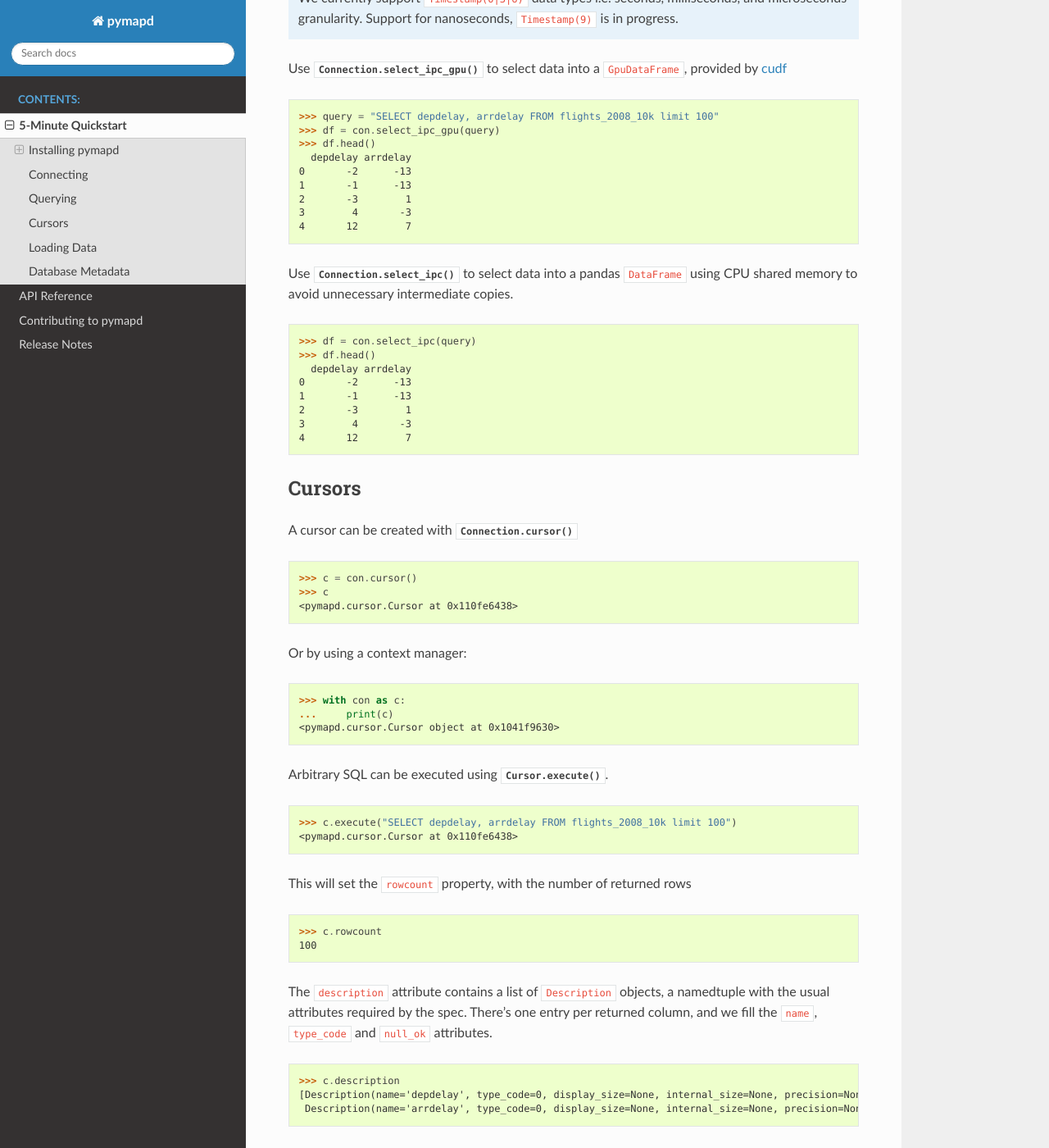
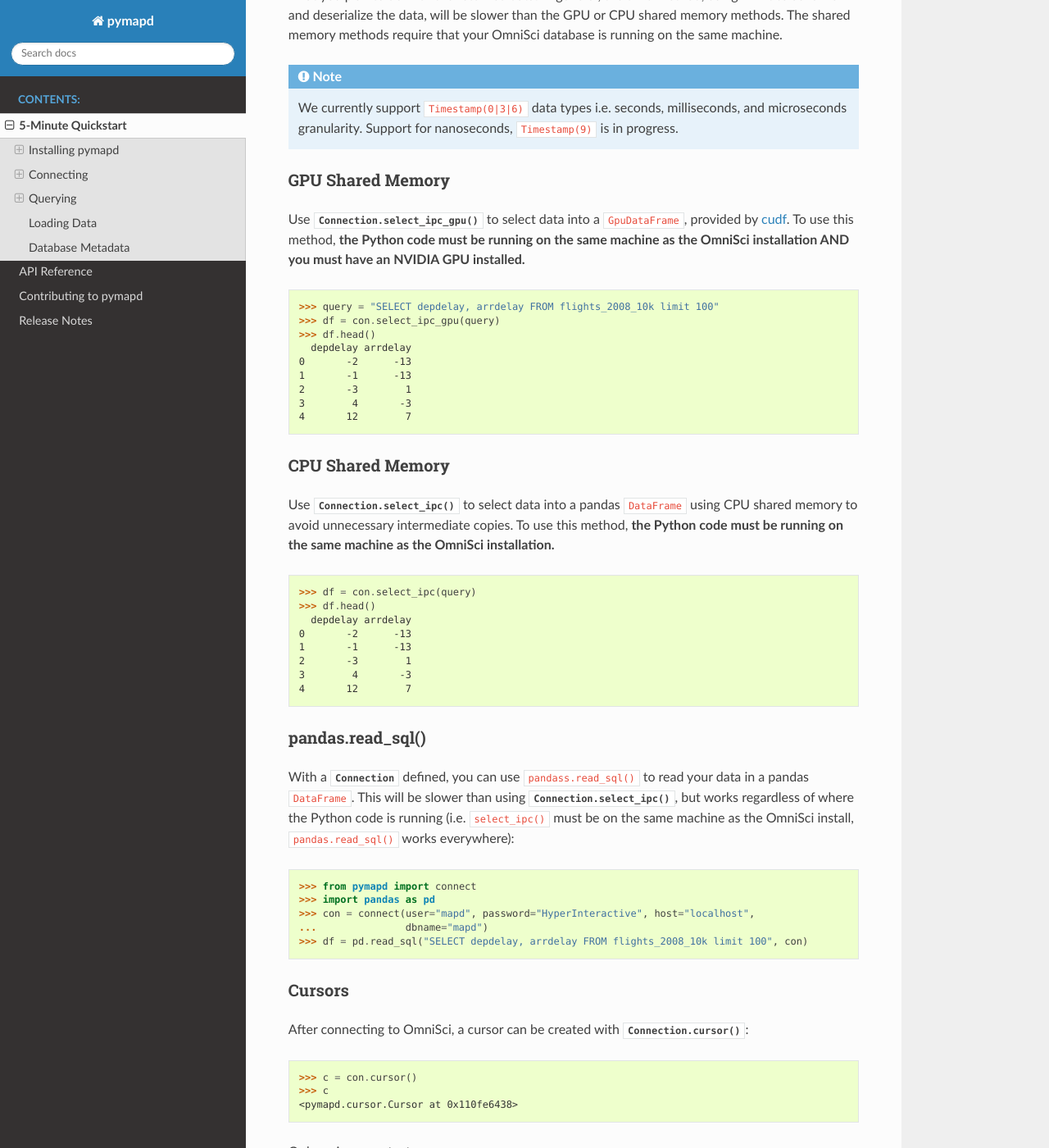
Before and after one commit to heavyai/pymapd, a Sphinx documentation site: the page built from docs/source/usage.rst, in a window 1280 px wide and 1400 px high, scrolled down 2083 px. Shown: the whole window at 82% size. Built offline with Sphinx 7.4.7 and the Read the Docs theme 2.0.0, drawn with Linux system fonts in a browser that asks for light colours; some of the changed text lies outside the part shown.

```diff
--- a/docs/source/conf.py
+++ b/docs/source/conf.py
@@ -91,6 +91,7 @@ todo_include_todos = False
 #
 html_theme = "sphinx_rtd_theme"
 html_theme_path = [sphinx_rtd_theme.get_html_theme_path()]
+html_favicon = 'favicon.ico'
 
 
 # Theme options are theme-specific and customize the look and feel of a theme
--- a/docs/source/usage.rst
+++ b/docs/source/usage.rst
@@ -11,8 +11,9 @@ clients will feel similar to pymapd.
 .. note::
 
    This tutorial assumes you have an OmniSci server running on ``localhost:6274`` with the
-   default logins and databases, and have loaded the example "flights_2008_10k"
-   dataset.
+   default logins and databases, and have loaded the example ``flights_2008_10k``
+   dataset. This dataset can be obtained from the ``insert_sample_data`` script included
+   in the OmniSci install directory.
 
 Installing pymapd
 -----------------
@@ -59,7 +60,15 @@ cudf via PyPI/pip
 Connecting
 ----------
 
-Create a :class:`Connection` with
+Self-Hosted Install
+*******************
+
+For self-hosted OmniSci installs, use ``protocol='binary'`` (this is the default)
+to connect with OmniSci, as this will have better performance than using
+``protocol='http'`` or ``protocol='https'``.
+
+To create a :class:`Connection` using the ``connect()`` method along with ``user``,
+``password``, ``host`` and ``dbname``:
 
 .. code-block:: python
 
@@ -69,7 +78,8 @@ Create a :class:`Connection` with
    >>> con
    Connection(mapd://mapd:***@localhost:6274/mapd?protocol=binary)
 
-or by passing in a connection string
+Alternatively, you can pass in a `SQLAlchemy`_-compliant connection string to
+the ``connect()`` method:
 
 .. code-block:: python
 
@@ -77,14 +87,13 @@ or by passing in a connection string
    >>> con = connect(uri=uri)
    Connection(mapd://mapd:***@localhost:6274/mapd?protocol=binary)
 
-See the `SQLAlchemy`_ documentation on what makes up a connection string. The
-components are::
+OmniSci Cloud
+*************
 
-   dialect+driver://username:password@host:port/database
+When connecting to OmniSci Cloud, the two methods are the same as above,
+however you can only use ``protocol='https'``. For a step-by-step walk-through with
+screenshots, please see this `blog post`_.
 
-For ``pymapd``, the ``dialect+driver`` will always be ``mapd``, and we look for
-a ``protocol`` argument in the optional query parameters (everything following
-the ``?`` after ``database``).
 
 Querying
 --------
@@ -109,11 +118,13 @@ that your OmniSci database is running on the same machine.
    and microseconds granularity. Support for nanoseconds, ``Timestamp(9)`` is in
    progress.
 
-GPU Select
-^^^^^^^^^^
+GPU Shared Memory
+*****************
 
 Use :meth:`Connection.select_ipc_gpu` to select data into a ``GpuDataFrame``,
-provided by `cudf`_
+provided by `cudf`_. To use this method, **the Python code must be running
+on the same machine as the OmniSci installation AND you must have an NVIDIA GPU
+installed.**
 
 .. code-block:: python
 
@@ -127,11 +138,13 @@ provided by `cudf`_
    3        4       -3
    4       12        7
 
-CPU Shared Memory Select
-^^^^^^^^^^^^^^^^^^^^^^^^
+CPU Shared Memory
+*****************
 
 Use :meth:`Connection.select_ipc` to select data into a pandas ``DataFrame``
-using CPU shared memory to avoid unnecessary intermediate copies.
+using CPU shared memory to avoid unnecessary intermediate copies. To use this
+method, **the Python code must be running on the same machine as the OmniSci
+installation.**
 
 .. code-block:: python
 
@@ -144,10 +157,28 @@ using CPU shared memory to avoid unnecessary intermediate copies.
    3        4       -3
    4       12        7
 
+pandas.read_sql()
+*****************
+
+With a :class:`Connection` defined, you can use ``pandass.read_sql()`` to
+read your data in a pandas ``DataFrame``. This will be slower than using
+:meth:`Connection.select_ipc`, but works regardless of where the Python code
+is running (i.e. ``select_ipc()`` must be on the same machine as the OmniSci
+install, ``pandas.read_sql()`` works everywhere):
+
+.. code-block:: python
+
+   >>> from pymapd import connect
+   >>> import pandas as pd
+   >>> con = connect(user="mapd", password="HyperInteractive", host="localhost",
+   ...               dbname="mapd")
+   >>> df = pd.read_sql("SELECT depdelay, arrdelay FROM flights_2008_10k limit 100", con)
+
+
 Cursors
--------
+*******
 
-A cursor can be created with :meth:`Connection.cursor`
+After connecting to OmniSci, a cursor can be created with :meth:`Connection.cursor`:
 
 .. code-block:: python
 
@@ -225,13 +256,11 @@ If you aren't using arrow or pandas you can pass list of tuples to
 
 
 The high-level :meth:`Connection.load_table` method will choose the fastest
-method available based on the type of ``data`` and whether or not ``pyarrow`` is
-installed.
+method available based on the type of ``data``.
 
 * lists of tuples are always loaded with :meth:`Connection.load_table_rowwise`
-* If ``pyarrow`` is installed, a ``pandas.DataFrame`` or ``pyarrow.Table`` will
-  be loaded using :meth:`Connection.load_table_arrow`
-* If ``pyarrow`` is not installed, a ``pandas.DataFrame`` will be loaded using
+* A ``pandas.DataFrame`` or ``pyarrow.Table`` will be loaded using :meth:`Connection.load_table_arrow`
+* If upload fails using the arrow method, a ``pandas.DataFrame`` can be loaded using
   :meth:`Connection.load_table_columnar`
 
 Database Metadata
```
Also changed, not shown: other parts of docs/source/usage.rst (+2 -1 lines), docs/source/contributing.rst (+18 -0 lines), docs/source/favicon.ico (added), 5 other files.
